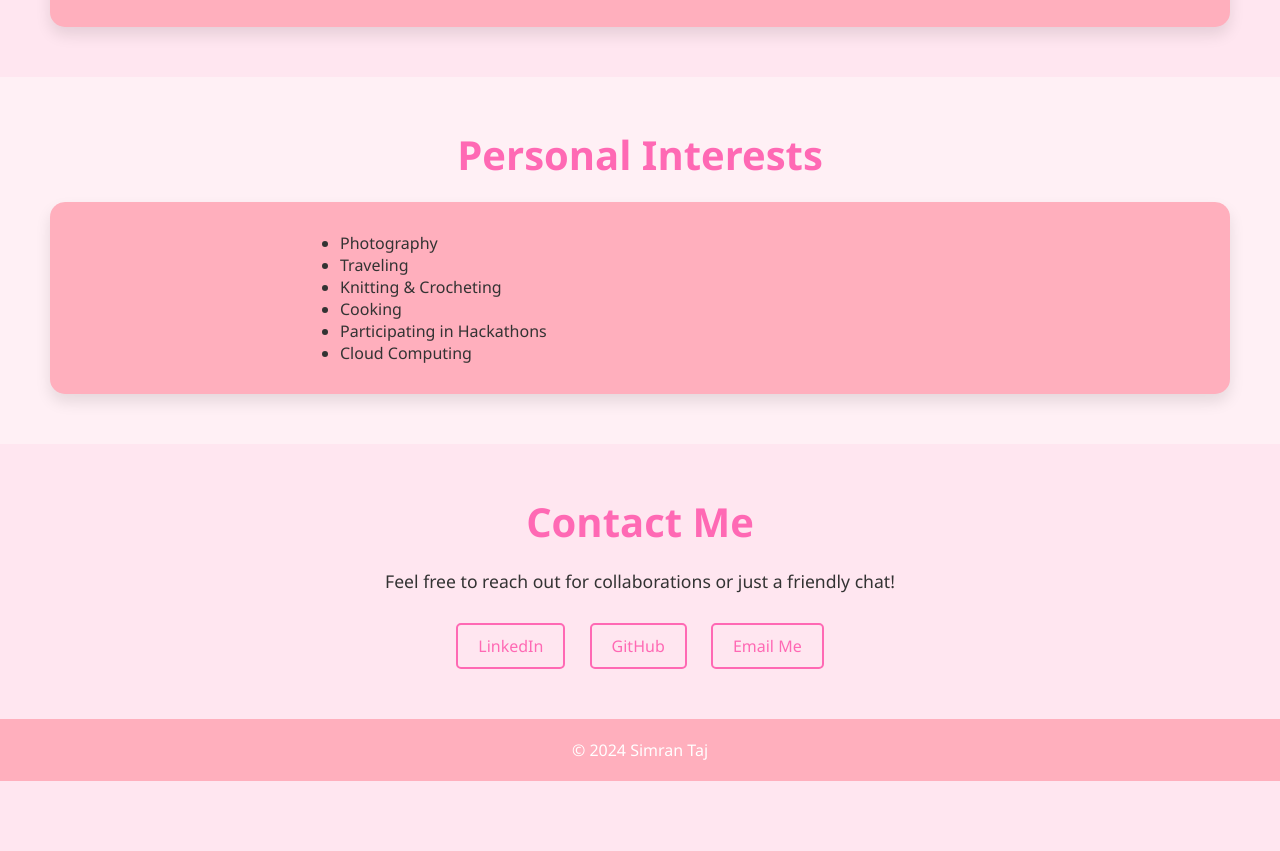
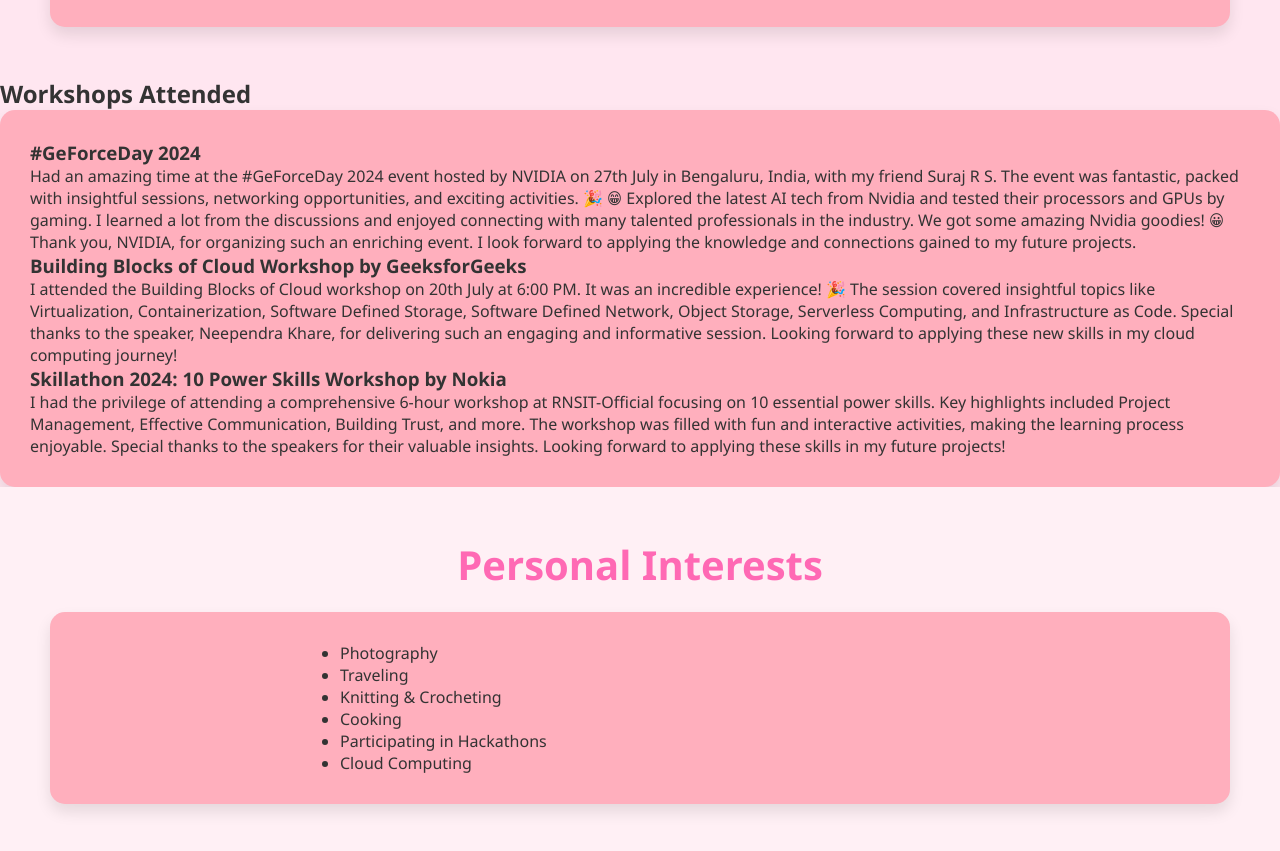
Before and after one commit to Simrantajk/Tech_Portfolio, a plain HTML site: page index.html in a window 1280 px wide. Shown: the part 2083-2934 px from the top of the page. Before the commit the page ends 2864 px from the top, so only its background shows below. Drawn offline with Linux system fonts and the light colour scheme.

Commit message:
Update index.html with workshop section.

```diff
--- a/index.html
+++ b/index.html
@@ -19,16 +19,14 @@
         <div class="about-content">
             <div class="about-text">
                 <p>Hello! I'm <strong>Simran Taj</strong>, a passionate web developer with a solid foundation in various programming languages and technologies.</p>
-                <p>Lifelong learner with leadership skills and a passion for tech innovation, particularly in web
-                    development.</p>
-
+                <p>Lifelong learner with leadership skills and a passion for tech innovation, particularly in web development.</p>
             </div>
             <img src="profile.jpg" alt="Simran Taj" class="float-image">
         </div>
     </section>
 
-     <!-- Projects Section -->
-     <section class="projects">
+    <!-- Projects Section -->
+    <section class="projects">
         <h2>My Projects</h2>
 
         <!-- Project 1: Basic Personality Test -->
@@ -116,6 +114,39 @@
         </div>
     </section>
 
+    <!-- Workshops Attended Section -->
+    <section class="workshops">
+        <h2>Workshops Attended</h2>
+        <div class="floating-div">
+            <div class="workshop">
+                <h3>#GeForceDay 2024</h3>
+                <p>
+                    Had an amazing time at the #GeForceDay 2024 event hosted by NVIDIA on 27th July in Bengaluru, India, with my friend Suraj R S. The event was fantastic, packed with insightful sessions, networking opportunities, and exciting activities. 🎉 😁
+                    Explored the latest AI tech from Nvidia and tested their processors and GPUs by gaming. I learned a lot from the discussions and enjoyed connecting with many talented professionals in the industry. We got some amazing Nvidia goodies! 😀
+                    Thank you, NVIDIA, for organizing such an enriching event. I look forward to applying the knowledge and connections gained to my future projects.
+                </p>
+            </div>
+
+            <div class="workshop">
+                <h3>Building Blocks of Cloud Workshop by GeeksforGeeks</h3>
+                <p>
+                    I attended the Building Blocks of Cloud workshop on 20th July at 6:00 PM. It was an incredible experience! 🎉
+                    The session covered insightful topics like Virtualization, Containerization, Software Defined Storage, Software Defined Network, Object Storage, Serverless Computing, and Infrastructure as Code. Special thanks to the speaker, Neependra Khare, for delivering such an engaging and informative session.
+                    Looking forward to applying these new skills in my cloud computing journey!
+                </p>
+            </div>
+
+            <div class="workshop">
+                <h3>Skillathon 2024: 10 Power Skills Workshop by Nokia</h3>
+                <p>
+                    I had the privilege of attending a comprehensive 6-hour workshop at RNSIT-Official focusing on 10 essential power skills.
+                    Key highlights included Project Management, Effective Communication, Building Trust, and more. The workshop was filled with fun and interactive activities, making the learning process enjoyable.
+                    Special thanks to the speakers for their valuable insights. Looking forward to applying these skills in my future projects!
+                </p>
+            </div>
+        </div>
+    </section>
+
     <!-- Personal Interests Section -->
     <section class="personal-interests">
         <h2>Personal Interests</h2>
```
